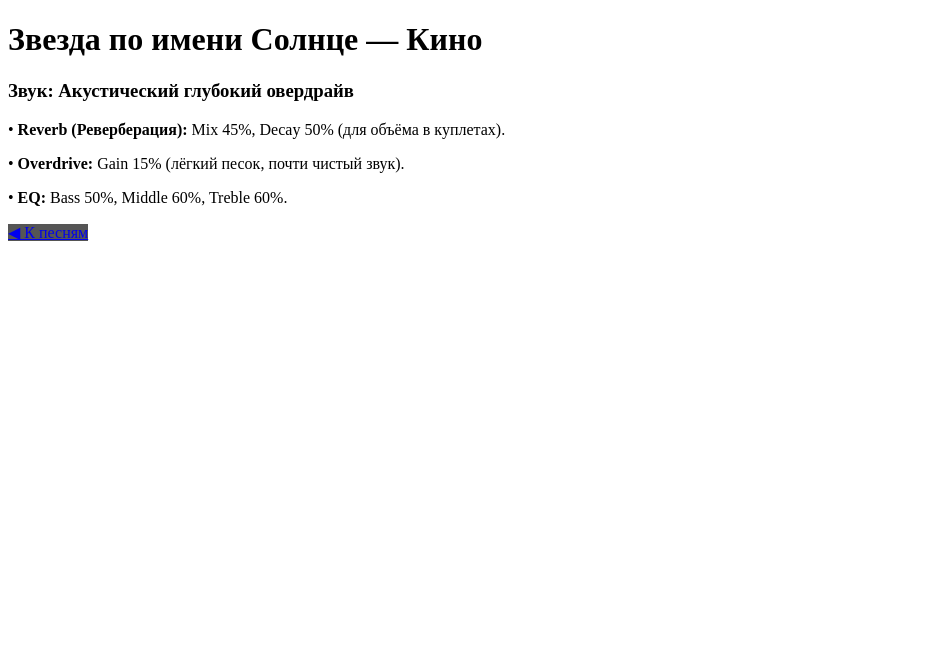
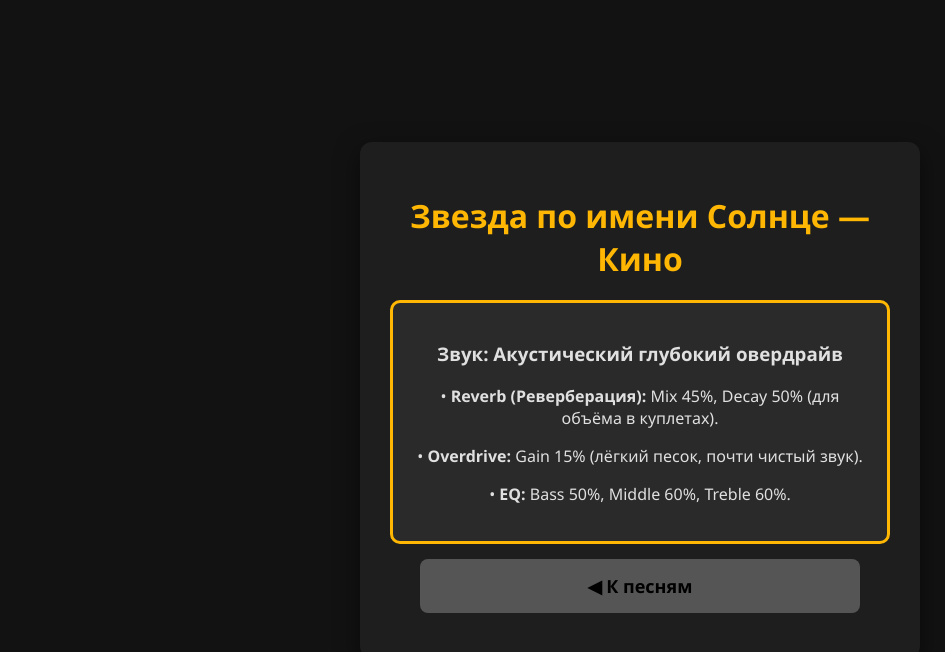
Before and after one commit to Gorbat-prg/guitar-online, a plain HTML site: page song_zvezda.html in a window 1280 px wide. Shown: the whole page, without its empty margins (0-945 px from the left). Drawn offline with Linux system fonts and the light colour scheme; files that its build step writes are made by us from their sources; the site is published under a folder, as on GitHub Pages, so addresses that start at the root find nothing.

Commit message:
Update song_zvezda.html

```diff
--- a/song_zvezda.html
+++ b/song_zvezda.html
@@ -1,6 +1,6 @@
 <!DOCTYPE html>
 <html lang="ru">
-<head><meta charset="UTF-8"><link rel="stylesheet" href="/static/style.css"><title>Звезда по имени Солнце</title></head>
+<head><meta charset="UTF-8"><link rel="stylesheet" href="style.css"><title>Звезда по имени Солнце</title></head>
 <body>
     <div class="container">
         <h1>Звезда по имени Солнце — Кино</h1>
```
